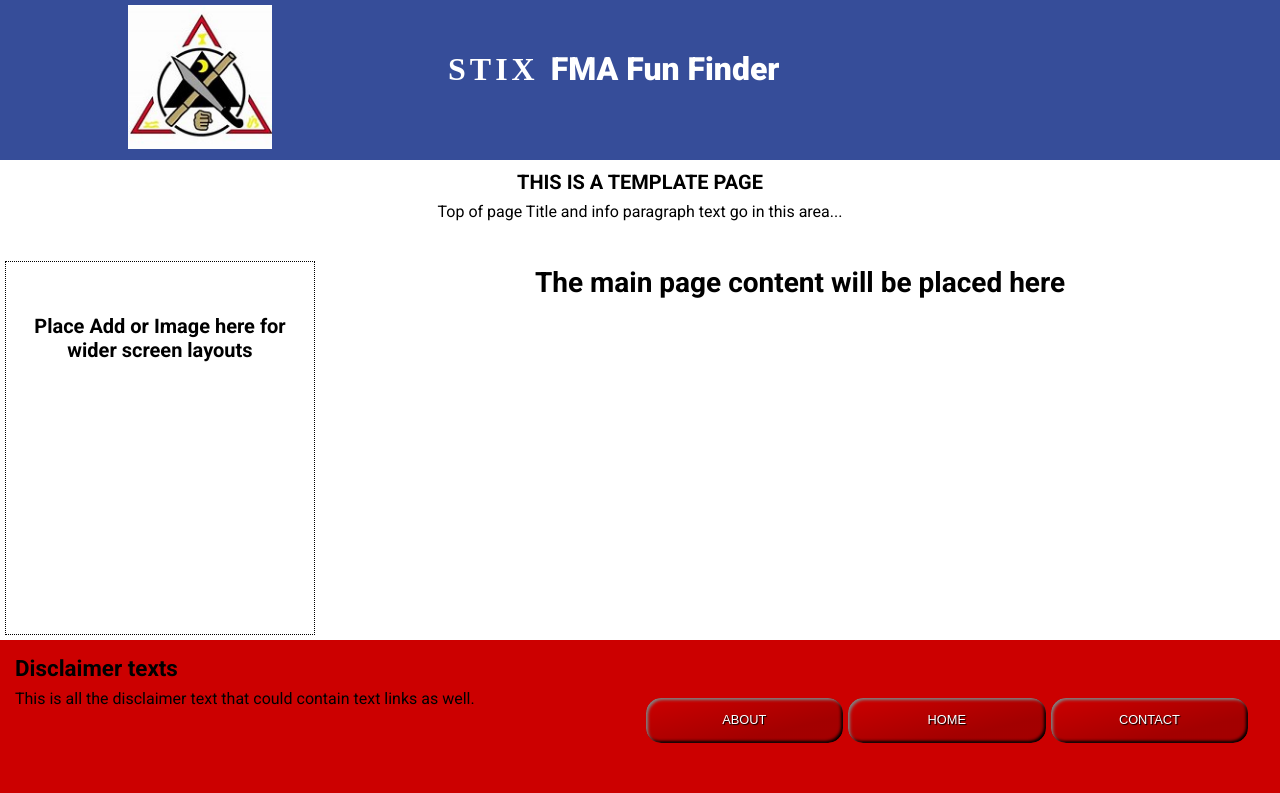
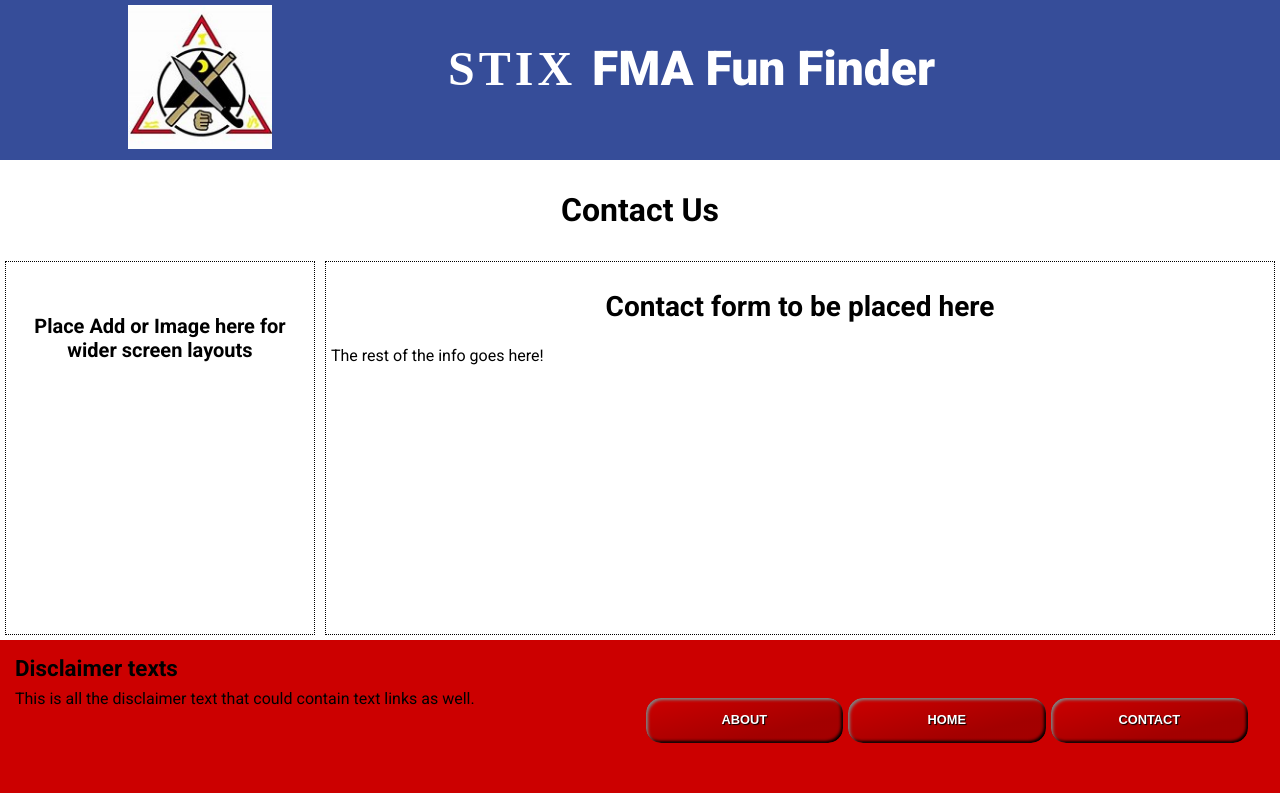
Before and after one commit to JohanBester/JBBesterCapstoneProject, a plain HTML site: page contact.html in a window 1280 px wide. Drawn offline with Linux system fonts and the light colour scheme; a web font is replaced by a local one.

Commit message:
Update Project files
Add footer buttons and correct link styles

```diff
--- a/contact.html
+++ b/contact.html
@@ -19,18 +19,17 @@
   </header>
 
   <main>
-    <div id="homeIntro">
-      <h6 class="introTitle">THIS IS A TEMPLATE PAGE</h6>
-      <p>Top of page Title and info paragraph text go in this area...</p>
+    <div id="aboutIntro">
+      <h1 class="introTitle">Contact Us</h1>
     </div>
 
     <div id="addOrImage">
       <h6> Place Add or Image here for wider screen layouts</h6>
     </div>
 
-    <div id="appBody">
-      <h2 class="secHead"> The main page content will be placed here</h2>
-
+    <div id="aboutBody">
+      <h2 class="aboutHead"> Contact form to be placed here</h2>
+      <p>The rest of the info goes here!</p>
     </div>
   </main>
 
@@ -42,7 +41,7 @@
     <div id="navButtons">
       <button id="btnAbout" class="btnStyled" type="button"><a href="./about.html">ABOUT</a></button>
       <button id="btnHome" class="btnStyled" type="button"><a href="./index.html">HOME</a></button>
-      <button id="btnContact" class="btnStyled" type="button">CONTACT</button>
+      <button id="btnContact" class="btnStyled" type="button"><a href="./contact.html">CONTACT</a></button>
     </div>
   </footer>
 
--- a/style.css
+++ b/style.css
@@ -52,6 +52,22 @@ p {
   margin-inline-end: 0px;
 }
 
+a {
+  color: var(--red-color);
+  font-weight: bold;
+}
+
+a:visited {
+  color: var(--grey-color);
+  font-weight: bold;
+}
+
+a:hover {
+  color: var(--yellow-color);
+  font-weight: bold;
+}
+
+
 .fixed-header,
 .fixed-footer {
   width: 100%;
@@ -85,7 +101,7 @@ p {
 }
 
 .appname {
-  padding: 50px 0;
+  padding: 40px 0;
   padding-left: 35%;
   color: var(--white-color);
 }
@@ -97,14 +113,14 @@ p {
 
 .appname1 {
   font-family: "ZCOOL KuaiLe", "Times New Roman";
-  font-size: xx-large;
+  font-size: 3em;
   font-weight: 900;
   letter-spacing: 4px;
 }
 
 .appname2 {
   font-family: "Roboto", "Open Sans", sans-serif;
-  font-size: xx-large;
+  font-size: 3em;
   font-weight: 900;
 }
 
```
Also changed, not shown: FMAsearchResults.html (+1 -1 lines), about.html (+4 -2 lines), index.html (+1 -1 lines), templatePage.html (+1 -1 lines).
